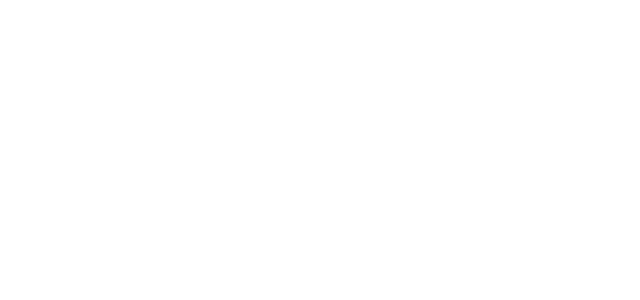
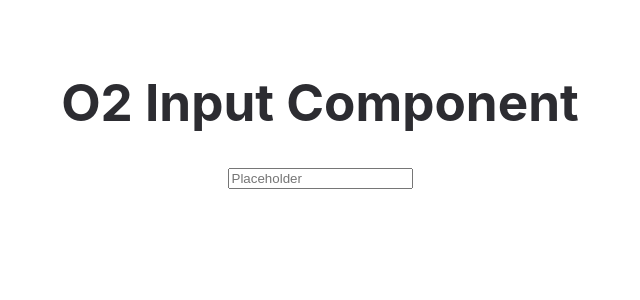
Before and after one commit to dm3yb/o2-input-component, a React (Vite) app: page / in a window 1280 px wide. Shown: the top 300 px of the page, without its empty margins (320-960 px from the left). Built offline with nearby package versions, Linux system fonts and the light colour scheme.

Commit message:
feat: create global style variables

```diff
--- a/src/App.tsx
+++ b/src/App.tsx
@@ -1,5 +1,13 @@
 import './assets/styles/app.css';
+import { BaseInput } from './components/ui/BaseInput';
 
 export default function App() {
-	return <></>;
+	return (
+		<main className='input-wrapper'>
+			<h1>O2 Input Component</h1>
+			<form action='#' method='POST' name='username'>
+				<BaseInput />
+			</form>
+		</main>
+	);
 }
--- a/src/assets/styles/index.css
+++ b/src/assets/styles/index.css
@@ -1,33 +1,61 @@
 :root {
-	font-family: Inter, system-ui, Avenir, Helvetica, Arial, sans-serif;
-	line-height: 1.5;
-	font-weight: 400;
+	/* Fonts */
+	--font-family: 'Inter', system-ui, Avenir, Helvetica, Arial, sans-serif;
+	--font-letter-spc-label: 0.16px;
 
-	color-scheme: light dark;
-	color: rgba(255, 255, 255, 0.87);
-	background-color: #242424;
+	--font-size-label-m: 1rem /* 16px */;
+	--font-weight-label-m: 500;
+	--font-line-height-body-m: 1.37; /* 22px */
+	--font-letter-spc-label-m: var(--font-letter-spc-label);
 
-	font-synthesis: none;
-	text-rendering: optimizeLegibility;
-	-webkit-font-smoothing: antialiased;
-	-moz-osx-font-smoothing: grayscale;
+	--font-size-label-s: 0.875rem /* 14px */;
+	--font-weight-label-s: 550;
+	--font-line-height-label-s: 1.21; /* 17px */
+	--font-letter-spc-label-s: var(--font-letter-spc-label);
+
+	--font-size-body-m: 1rem /* 16px */;
+	--font-weight-body-m: 400;
+	--font-line-height-body-m: 1.37; /* 22px */
+	--font-letter-spc-body-m: 0.01px;
+
+	/* Colors */
+	--o2-color-surface-x-high: #8c8c9a;
+	--o2-color-surface-x-low: #ffffff;
+	--o2-color-surface-x-brand: #0050ff;
+	--o2-color-surface-x-danger: #dc2828;
+	--o2-color-surface-x-danger-variant: #ffdcdc;
+	--o2-color-surface-x-warning: #a56315;
+	--o2-color-surface-x-warning-variant: #faf1b6;
+
+	--o2-color-content-on-neutral-xx-high: #2c2c31;
+	--o2-color-content-on-neutral-medium: #8c8c9a;
+	--o2-color-content-on-neutral-low: #c9c9ce;
+	--o2-color-content-on-neutral-danger: #dc2828;
+	--o2-color-content-on-neutral-warning: #a56315;
+
+	--o2-color-state-default-hover: hsla(0, 0%, 10%, 0.059);
+	--o2-color-state-default-focus: hsla(0, 0%, 10%, 0.8);
+
+	/* Spacings */
+	--dimension-radius-input: 0.75rem; /* 12px */
+
+	/* Spacings */
+	--dimension-xs: 0.5rem; /* 8px */
+	--dimension-s: 0.75rem; /* 12px */
+	--dimension-m: 1rem; /* 16px */
+	--dimension-l: 1.25rem; /* 16px */
 }
 
-a {
-	font-weight: 500;
-	color: #646cff;
-	text-decoration: inherit;
-}
-a:hover {
-	color: #535bf2;
+*,
+::before,
+::after {
+	box-sizing: border-box;
 }
 
 body {
-	margin: 0;
-	display: flex;
-	place-items: center;
-	min-width: 320px;
-	min-height: 100vh;
+	font-family: Inter, system-ui, Avenir, Helvetica, Arial, sans-serif;
+	line-height: 1.5;
+	color: var(--o2-color-content-on-neutral-xx-high);
 }
 
 h1 {
@@ -35,34 +63,12 @@ h1 {
 	line-height: 1.1;
 }
 
-button {
-	border-radius: 8px;
-	border: 1px solid transparent;
-	padding: 0.6em 1.2em;
-	font-size: 1em;
-	font-weight: 500;
-	font-family: inherit;
-	background-color: #1a1a1a;
-	cursor: pointer;
-	transition: border-color 0.25s;
-}
-button:hover {
-	border-color: #646cff;
-}
-button:focus,
-button:focus-visible {
-	outline: 4px auto -webkit-focus-ring-color;
+main {
+	min-height: 100vh;
 }
 
-@media (prefers-color-scheme: light) {
-	:root {
-		color: #213547;
-		background-color: #ffffff;
-	}
-	a:hover {
-		color: #747bff;
-	}
-	button {
-		background-color: #f9f9f9;
-	}
+.input-wrapper {
+	display: flex;
+	flex-direction: column;
+	place-items: center;
 }
--- /dev/null
+++ b/src/components/ui/BaseInput.tsx
@@ -0,0 +1,3 @@
+export const BaseInput: React.FC = () => {
+	return <input type='text' placeholder='Placeholder' aria-label='username' />;
+};
```
